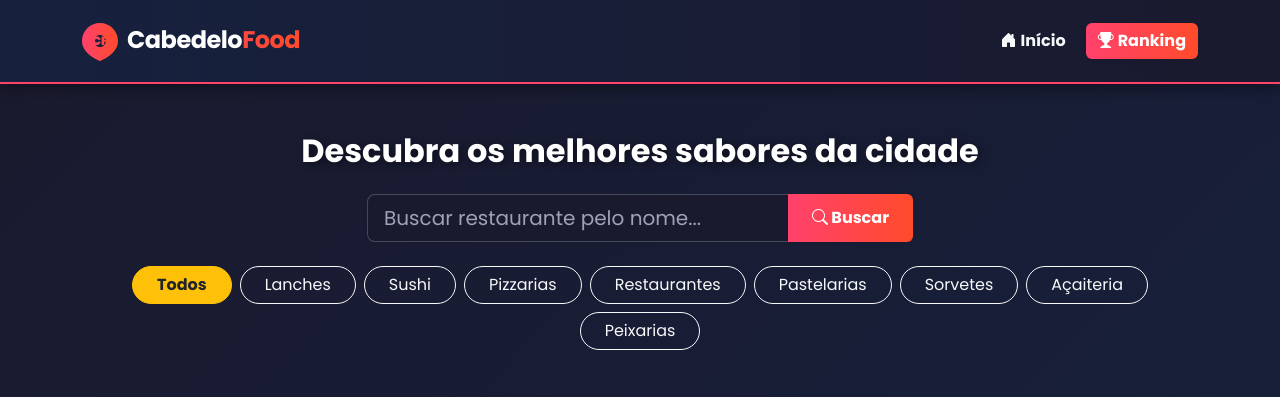
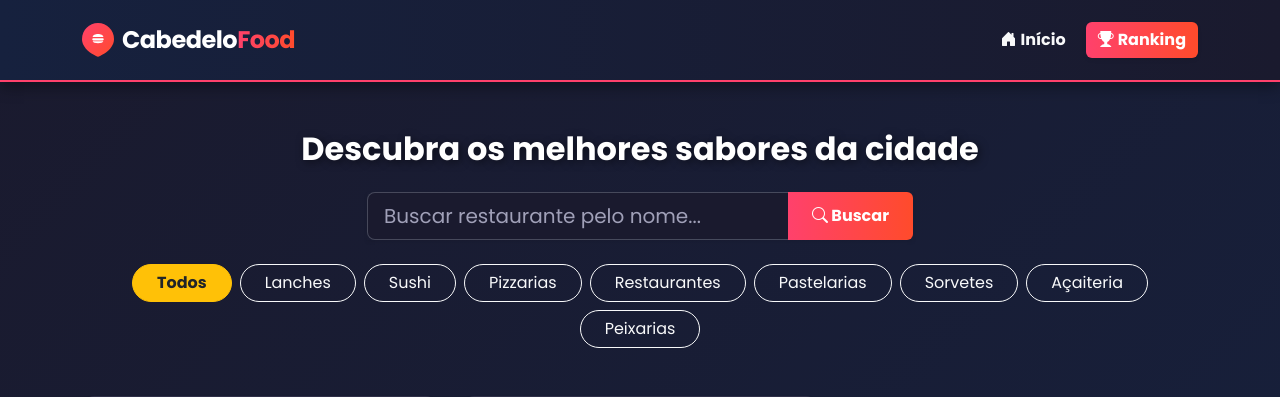
Before and after one commit to brenosobre/CabedeloFood, a Django app: page / in a window 1280 px wide. Shown: the top 397 px of the page. Run offline with Django 5.2, Linux system fonts and the light colour scheme; data comes from the database, SQL or seed files in the repository; data that the repository does not hold is empty.

Commit message:
atualizarfonte

```diff
--- a/restaurantes/templates/restaurantes/index.html
+++ b/restaurantes/templates/restaurantes/index.html
@@ -18,7 +18,7 @@
             min-height: 100vh;
         }
         .navbar-custom {
-            background: linear-gradient(90deg, #16213e 0%, #1a1a2e 100%); /* Fundo escuro para destacar o logo e botões */
+            background: linear-gradient(90deg, #16213e 0%, #1a1a2e 100%);
             box-shadow: 0 4px 15px rgba(0, 0, 0, 0.4);
             border-bottom: 2px solid #ff416c;
         }
@@ -122,23 +122,32 @@
     <nav class="navbar navbar-expand-lg navbar-dark navbar-custom py-3">
         <div class="container d-flex justify-content-between align-items-center">
 
-            <!-- --- NOVO LOGÓTIPO --- -->
-            <a class="navbar-brand m-0" href="{% url 'home' %}" style="display: flex; align-items: center;">
-                <svg width="220" height="40" viewBox="0 0 220 40" fill="none" xmlns="http://www.w3.org/2000/svg">
+            <!-- --- NOVO LOGÓTIPO PIN + HAMBÚRGUER --- -->
+            <a class="navbar-brand m-0 d-flex align-items-center" href="{% url 'home' %}">
+                <!-- Ícone Pin -->
+                <svg width="32" height="38" viewBox="0 0 36 38" fill="none" xmlns="http://www.w3.org/2000/svg" class="me-2">
                     <defs>
-                        <linearGradient id="logo-grad" x1="0%" y1="0%" x2="100%" y2="0%">
+                        <linearGradient id="logo-grad" x1="0%" y1="0%" x2="100%" y2="100%">
                             <stop offset="0%" stop-color="#ff416c" />
                             <stop offset="100%" stop-color="#ff4b2b" />
                         </linearGradient>
                     </defs>
-                    <g transform="translate(0, 2)">
-                        <path d="M18 0C8.059 0 0 8.059 0 18C0 31.5 18 38 18 38C18 38 36 31.5 36 18C36 8.059 27.941 0 18 0ZM18 24C14.686 24 12 21.314 12 18C12 14.686 14.686 12 18 12C21.314 12 24 14.686 24 18C24 21.314 21.314 24 18 24Z" fill="url(#logo-grad)"/>
-                        <text x="18" y="22" font-family="'Poppins', sans-serif" font-weight="900" font-size="12" fill="url(#logo-grad)" text-anchor="middle">CF</text>
-                    </g>
-                    <text x="45" y="27" font-family="'Poppins', sans-serif" font-weight="700" font-size="24" fill="#ffffff" letter-spacing="-0.5">
-                        Cabedelo<tspan fill="url(#logo-grad)">Food</tspan>
-                    </text>
+                    <!-- Fundo do Pin -->
+                    <path d="M18 0C8.059 0 0 8.059 0 18C0 31.5 18 38 18 38C18 38 36 31.5 36 18C36 8.059 27.941 0 18 0Z" fill="url(#logo-grad)"/>
+
+                    <!-- Desenho do Hambúrguer a branco -->
+                    <!-- Pão superior -->
+                    <path d="M12 15.5 C12 11, 24 11, 24 15.5 Z" fill="#ffffff"/>
+                    <!-- Carne do Hambúrguer -->
+                    <rect x="11.5" y="17" width="13" height="2.5" rx="1.25" fill="#ffffff"/>
+                    <!-- Pão inferior -->
+                    <path d="M12 20.5 C12 23.5, 24 23.5, 24 20.5 Z" fill="#ffffff"/>
                 </svg>
+
+                <!-- Texto Perfeito em HTML/CSS -->
+                <span class="fs-4 fw-bold" style="letter-spacing: -0.5px;">
+                    <span class="text-white">Cabedelo</span><span style="background: linear-gradient(90deg, #ff416c, #ff4b2b); -webkit-background-clip: text; -webkit-text-fill-color: transparent;">Food</span>
+                </span>
             </a>
             <!-- --- FIM DO LOGÓTIPO --- -->
 
```
